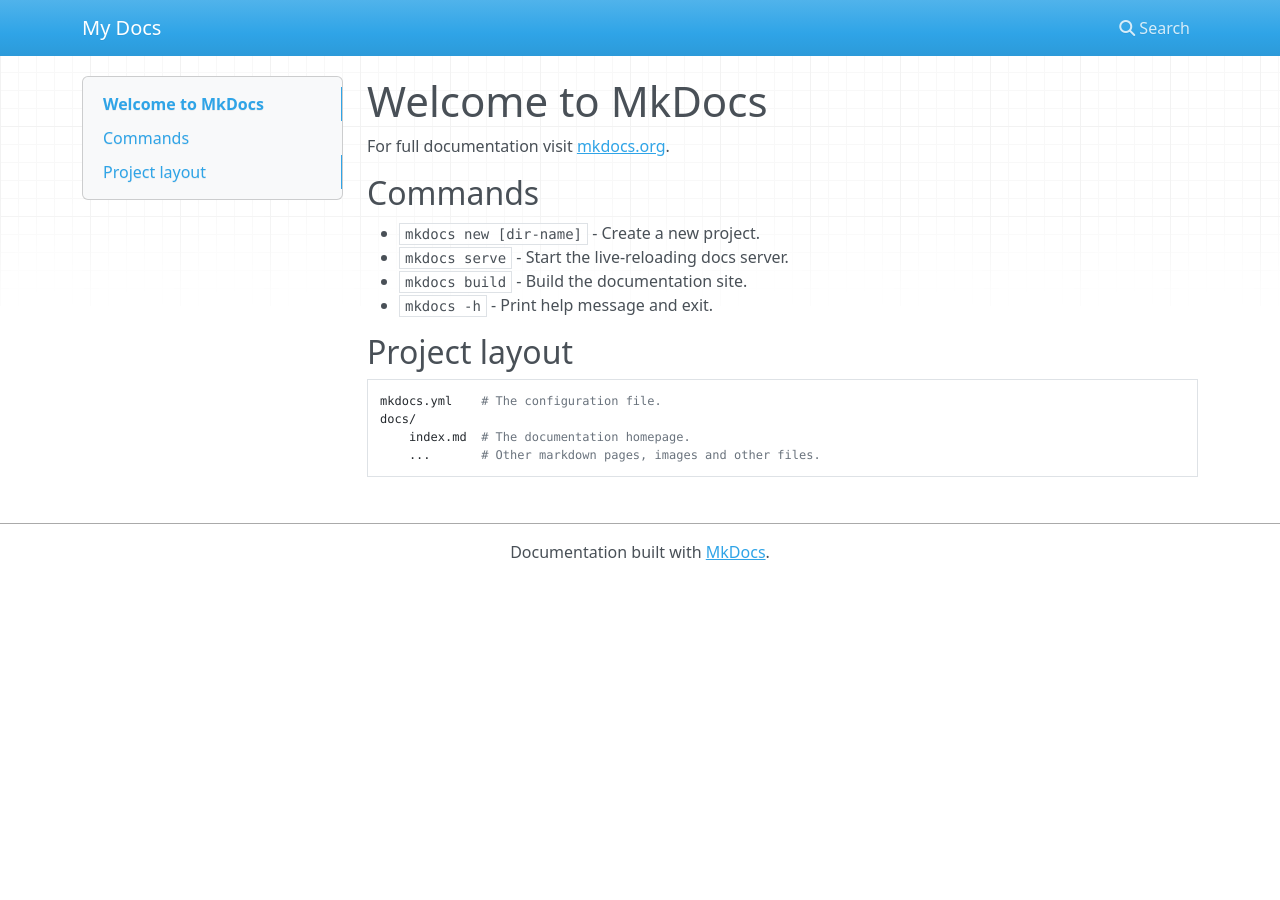
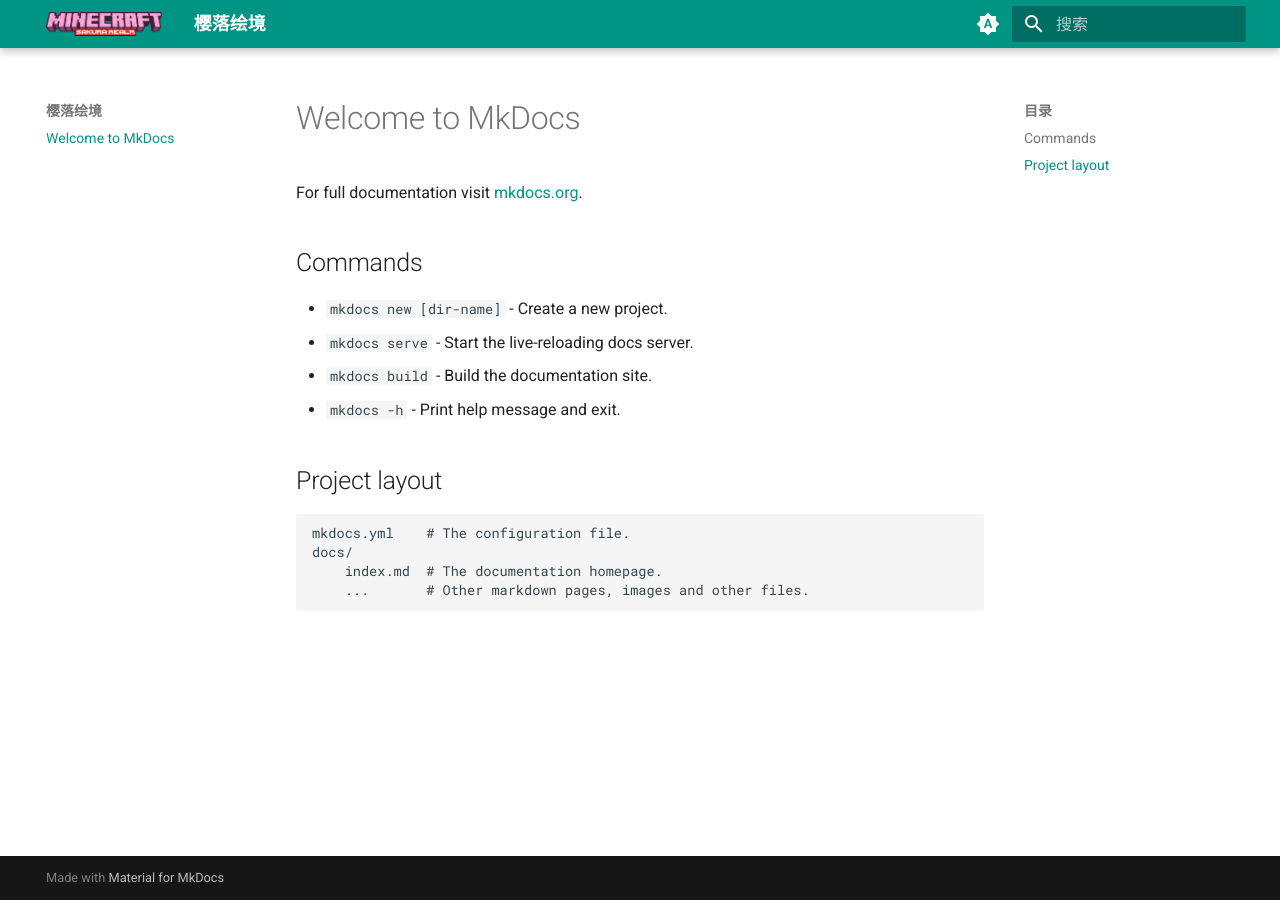
Before and after one commit to Cdm2883/cherry-website, an MkDocs documentation site: the page built from docs/index.md, in a window 1280 px wide. Built offline with MkDocs 1.6.1 and Material for MkDocs 9.7.7, drawn with Linux system fonts in a browser that asks for light colours; nearby versions of some CDN libraries.

```diff
--- a/mkdocs.yml
+++ b/mkdocs.yml
@@ -1 +1,28 @@
-site_name: My Docs
+site_name: 樱落绘境
+#site_url: https://mydomain.org/mysite
+site_description: 樱落绘境官网
+
+theme:
+  name: material
+  custom_dir: overrides
+  language: zh
+  logo: assets/images/title.png
+  favicon: assets/images/logo.png
+  palette:
+    - media: "(prefers-color-scheme)"
+      toggle:
+        icon: material/brightness-auto
+        name: 切换到日间模式
+    - media: "(prefers-color-scheme: light)"
+      primary: teal
+      accent: teal
+      toggle:
+        icon: material/brightness-7
+        name: 切换到深色模式
+    - media: "(prefers-color-scheme: dark)"
+      scheme: slate
+      primary: teal
+      accent: teal
+      toggle:
+        icon: material/brightness-4
+        name: 切换到系统默认
--- /dev/null
+++ b/overrides/main.html
@@ -0,0 +1 @@
+{% extends "base.html" %}
```
Also changed, not shown: package.json (added, +12 -0 lines), docs/assets/images/logo.png (added), docs/assets/images/title.png (added), 5 other files.
